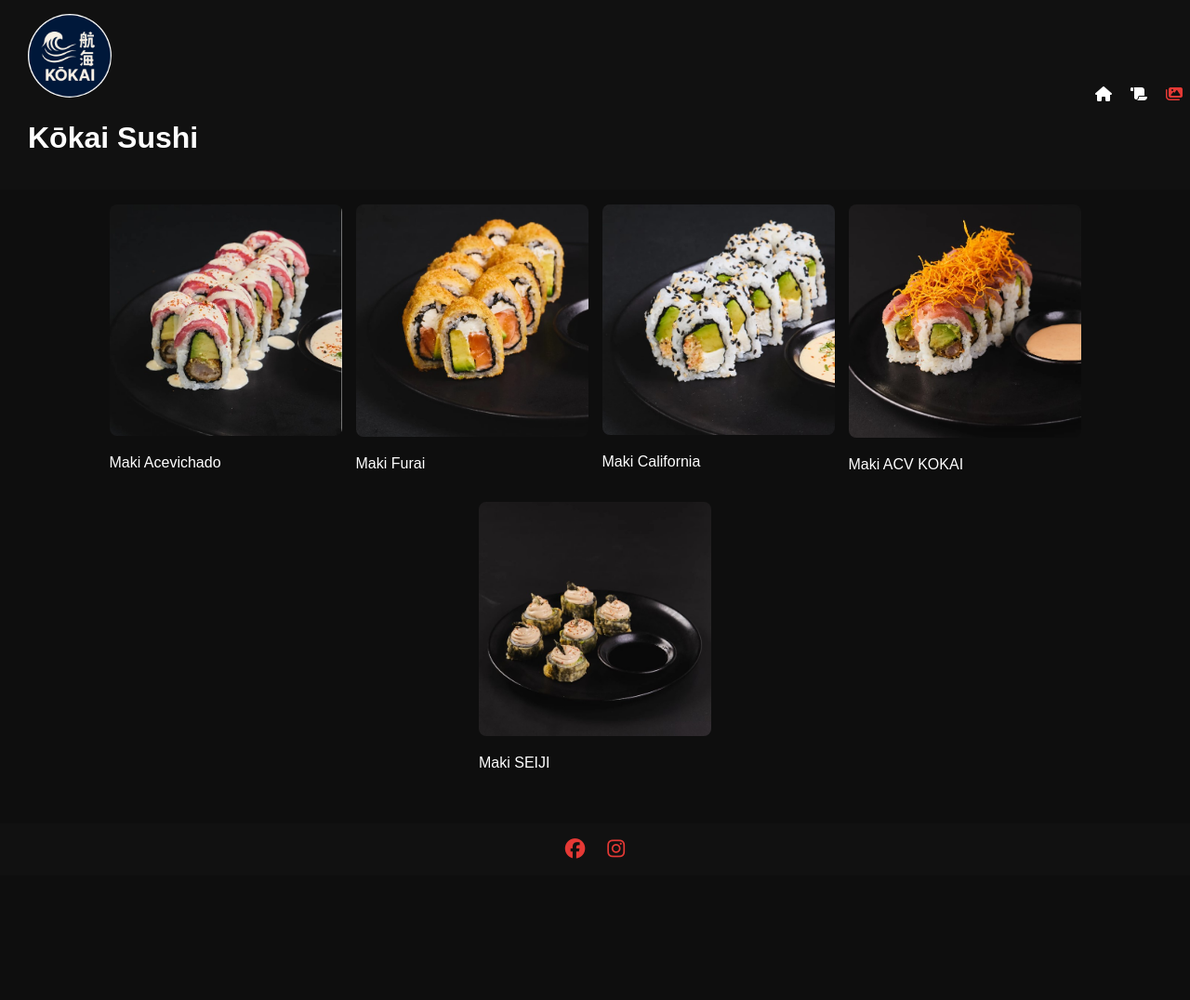
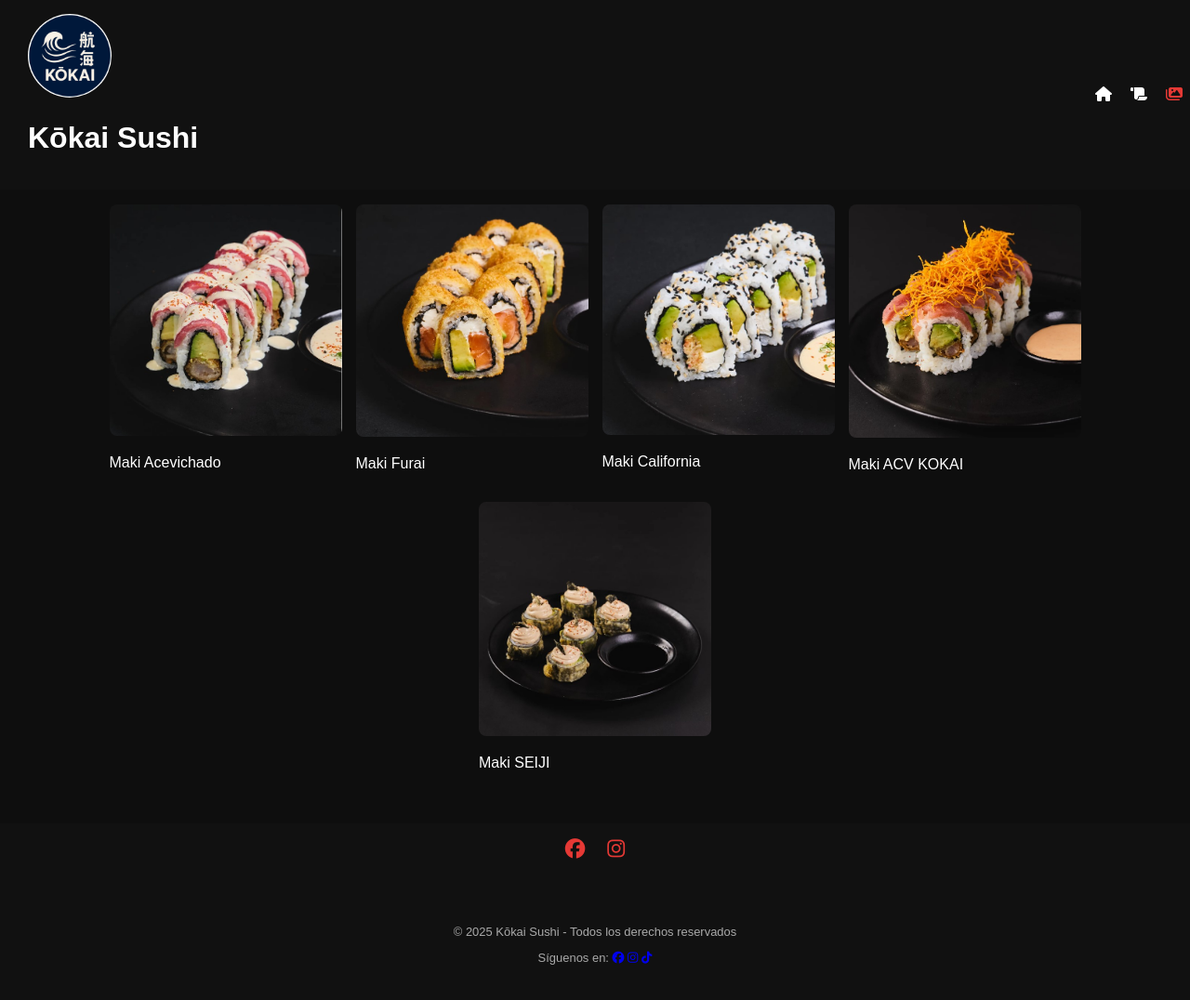
Before and after one commit to nicelousantay-oss/kokai-sushi, a plain HTML site: page galeria.html in a window 1280 px wide. Shown: the whole page at 93% size. Before the commit the page ends 942 px from the top, so only its background shows below. Drawn offline with Linux system fonts and the light colour scheme.

Commit message:
Update galeria.html

```diff
--- a/galeria.html
+++ b/galeria.html
@@ -1,10 +1,12 @@
 <!DOCTYPE html>
 <html lang="es">
-<head>
+<head >
   <meta charset="UTF-8">
   <meta name="viewport" content="width=device-width, initial-scale=1.0">
   <title>Kōkai Sushi - Galería</title>
   <link rel="stylesheet" href="estilo.css">
+  <link rel="stylesheet" href="https://cdnjs.cloudflare.com/ajax/libs/font-awesome/6.4.2/css/all.min.css">
+
   <script src="https://kit.fontawesome.com/a076d05399.js" crossorigin="anonymous"></script>
 </head>
 
@@ -53,6 +55,14 @@
       <a href="#"><i class="fab fa-facebook"></i></a>
       <a href="#"><i class="fab fa-instagram"></i></a>
     </div>
+    <footer>
+  <p>© 2025 Kōkai Sushi - Todos los derechos reservados</p>
+  <p>Síguenos en:
+    <a href="https://www.facebook.com" target="_blank"><i class="fab fa-facebook"></i></a>
+    <a href="https://www.instagram.com" target="_blank"><i class="fab fa-instagram"></i></a>
+    <a href="https://www.tiktok.com" target="_blank"><i class="fab fa-tiktok"></i></a>
+  </p>
+
   </footer>
 </body>
 </html>
```
